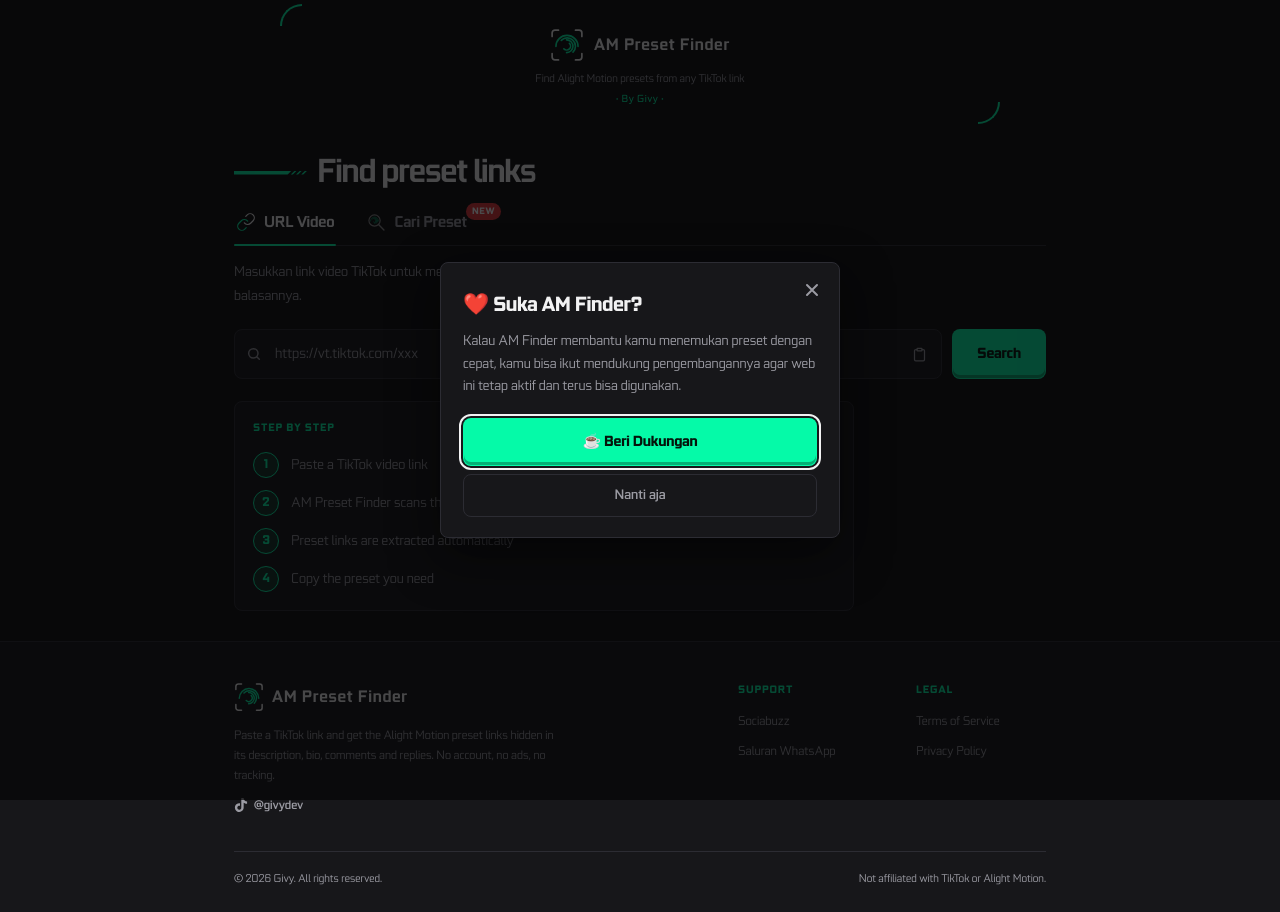
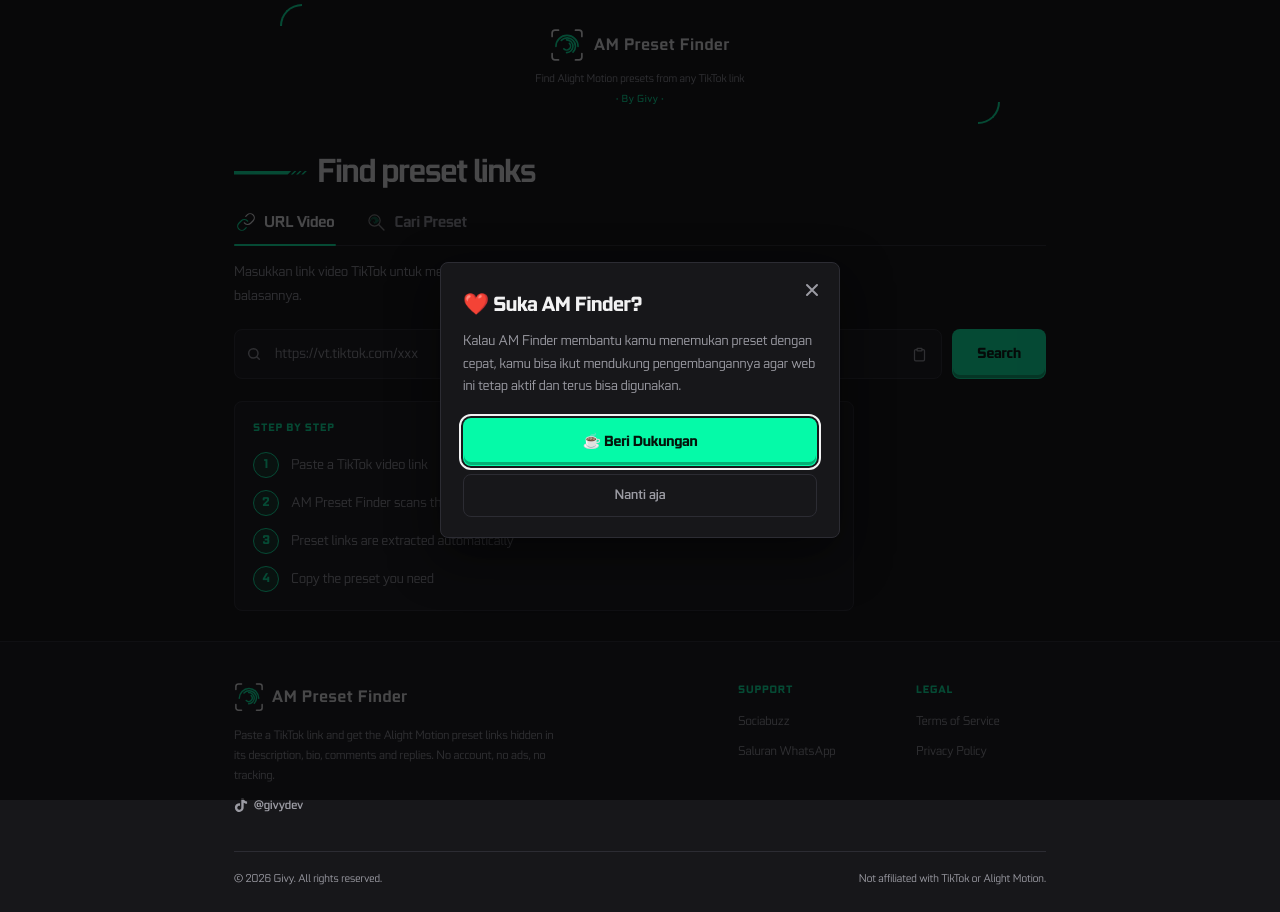
Before and after one commit to gipicihuy/am-finder, a Next.js app: page / in a window 1280 px wide. Built offline with nearby package versions, Linux system fonts and the light colour scheme.

Commit message:
Hapus label NEW di tab Cari Preset
Co-Authored-By: Claude Sonnet 5.5 <noreply@anthropic.com>
Claude-Session: https://claude.ai/code/session_01Ct5k71MEHh2xf6cASAcLrw

```diff
--- a/app/globals.css
+++ b/app/globals.css
@@ -1546,21 +1546,6 @@ a:focus-visible {
   }
 }
 
-.mode-tab-badge {
-  position: absolute;
-  top: 4px;
-  right: -32px;
-  padding: 2px 6px;
-  border-radius: 999px;
-  background: #e5383b;
-  color: #fff;
-  font-size: 9.5px;
-  font-weight: 800;
-  letter-spacing: 0.06em;
-  line-height: 1.3;
-  pointer-events: none;
-}
-
 /* ikon di tombol preset (Buka / Salin / Get file) */
 .btn-open,
 .preset-actions .text-btn {
--- a/components/Finder.tsx
+++ b/components/Finder.tsx
@@ -30,10 +30,6 @@ async function readBattery(): Promise<Battery | null> {
 
 const HISTORY_KEY = "amfinder:history";
 const MODE_KEY = "amfinder:mode";
-
-// Label "NEW" di tab Cari Preset tampil sampai tanggal ini, lalu hilang sendiri.
-// Ubah tanggalnya kalau mau diperpanjang, atau hapus konstanta + badge-nya.
-const NEW_BADGE_UNTIL = new Date("2026-11-08T00:00:00+07:00").getTime();
 
 type Mode = "url" | "search";
 
@@ -73,7 +69,6 @@ export function Finder() {
   const [history, setHistory] = useState<string[]>([]);
   const [mode, setMode] = useState<Mode>("url");
   const [searchDetailOpen, setSearchDetailOpen] = useState(false);
-  const [showNewBadge, setShowNewBadge] = useState(false);
   const sourceRef = useRef<EventSource | null>(null);
   const inputRef = useRef<HTMLInputElement | null>(null);
   const finishedRef = useRef(false);
@@ -210,11 +205,6 @@ export function Finder() {
     return () => panel.removeEventListener("play", stop, true);
   }, [mode]);
 
-  // Dicek di client supaya tanggalnya nggak "membeku" di hasil build statis.
-  useEffect(() => {
-    setShowNewBadge(Date.now() < NEW_BADGE_UNTIL);
-  }, []);
-
   function chooseMode(next: Mode) {
     setMode(next);
     try {
@@ -280,7 +270,6 @@ export function Finder() {
         >
           <SearchPresetIcon />
           Cari Preset
-          {showNewBadge ? <span className="mode-tab-badge">NEW</span> : null}
         </button>
       </div>
 
```
